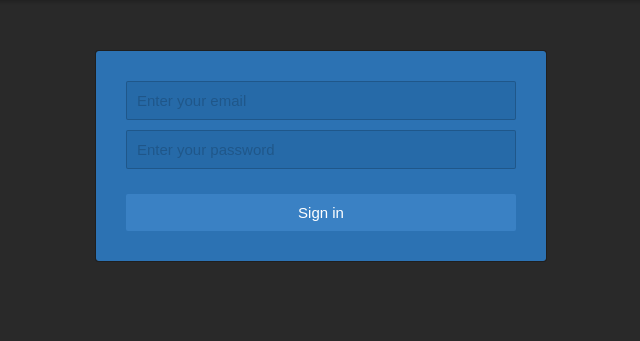
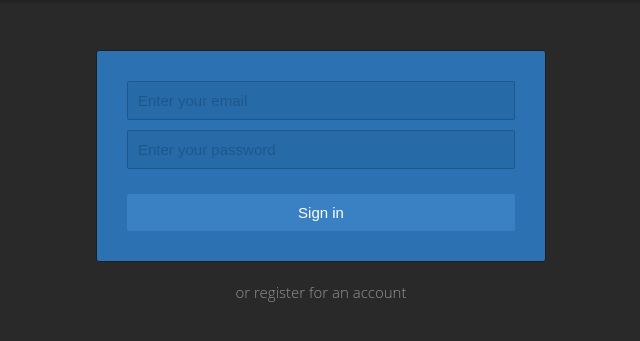
Before and after one commit to loc/topps, a Flask app: page /login in a window 1280 px wide. Shown: the part 66-407 px from the top of the page, without its empty margins (319-959 px from the left). Run offline with Flask 2, Linux system fonts and the light colour scheme; data that the repository does not hold is empty; parts of the project's set-up code (start-up, migrations or seed data) failed here and were passed over; some libraries are stand-ins or nearby versions.

Commit message:
adding registration form

```diff
--- a/topps/static/login.css
+++ b/topps/static/login.css
@@ -6,7 +6,7 @@
 	border-radius: 3px;
 	font-family: "Open Sans";
 	overflow: hidden;
-	border: 1px solid #1F1F1F;
+
 }
 
 .login-form {
@@ -14,6 +14,7 @@
 	background-color: #2c72b3;
 	border-radius: 3px;
 	margin:0;
+	border: 1px solid #1F1F1F;
 }
 
 .login header {
@@ -27,6 +28,21 @@
 	margin-bottom: -3px;
 	color: #4C5A69;
 	font-weight: 600;
+}
+
+.login-form + a {
+	color: rgba(255,255,255,.5);
+	font-size: 15px;
+	text-decoration: none;
+	font-weight: 100;
+	text-align: center;
+	width: 100%;
+	display: block;
+	margin-top: 20px;
+}
+.login-form + a:hover {
+	text-decoration: underline;
+	color: rgba(255,255,255,.6);
 }
 
 input {
--- a/topps/templates/login.html
+++ b/topps/templates/login.html
@@ -12,6 +12,7 @@
 		<input name="password" placeholder="Enter your password" type="password">
 		<input class="submit" type="submit" value="Sign in">
 	</form>
+	<a href="{{ url_for('register') }}">or register for an account</a>
 	</div>
 
 {% endblock %}
--- a/topps/views.py
+++ b/topps/views.py
@@ -301,43 +301,45 @@ def purchase(pack_id):
 
 @app.route('/register', methods=['GET', 'POST'])
 def register():
-	status_text = None
-	cur=g.db.cursor()
-	if request.method == 'POST':
-		full_name = request.form['full_name']
-		email = request.form['email']
-		password = request.form['password']
-		confirm_password = request.form['confirm_password']
+    if g.user is not None:
+        return redirect(url_for('cards'))
+    status_text = None
+    cur=g.db.cursor()
+    if request.method == 'POST':
+        full_name = request.form['full_name']
+        email = request.form['email']
+        password = request.form['password']
+        confirm_password = request.form['confirm_password']
 
-		if full_name == "":
-			status_text = "Must input a name"
+        if full_name == "":
+            status_text = "Must input a name"
 
-		elif email == "":
-			status_text = "Must input an email"
+        elif email == "":
+            status_text = "Must input an email"
 
-		elif password == "":
-			status_text = "Must input a password"
+        elif password == "":
+            status_text = "Must input a password"
 
-		elif confirm_password == "":
-			status_text = "Must input password confirmation"
+        elif confirm_password == "":
+            status_text = "Must input password confirmation"
 
-		elif password != confirm_password:
-			status_text = "Password and password confirmation do not match"
+        elif password != confirm_password:
+            status_text = "Password and password confirmation do not match"
 
-		else:
-			cur.execute(sql.check_registered(email))
-			registered = cur.fetchone()
-			print registered
-			if registered is not None:
-				status_text = "This email is already registered"
+        else:
+            cur.execute(sql.check_registered(email))
+            registered = cur.fetchone()
+            print registered
+            if registered is not None:
+                status_text = "This email is already registered"
 
-		if status_text is not None:
-			return render_template("status.html", status_text=status_text)
+        if status_text is not None:
+            return render_template("status.html", status_text=status_text)
 
-		cur.execute(sql.register_user(email, full_name, password))
-		g.db.commit()
-		status_text="registration success"
-	if status_text is not None:
-		return render_template("status.html", status_text=status_text)
-	else:
-		return render_template("register.html")
+        cur.execute(sql.register_user(email, full_name, password))
+        g.db.commit()
+        status_text="registration success"
+    if status_text is not None:
+        return render_template("status.html", status_text=status_text)
+    else:
+        return render_template("register.html")
```
